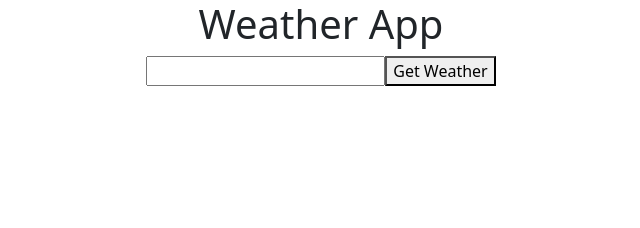
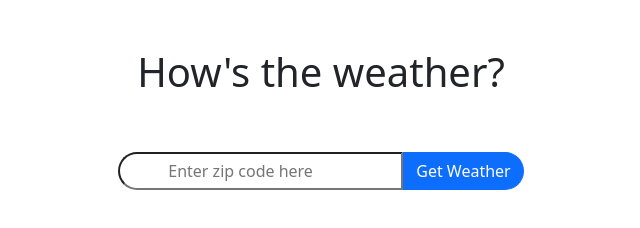
Before and after one commit to Tanner90909/weather-app, a website: page index.html in a window 1280 px wide. Shown: the whole page, without its empty margins (319-959 px from the left). Drawn offline with nearby package versions, Linux system fonts and the light colour scheme; no server answers.

Commit message:
some basic styling

```diff
--- a/index.html
+++ b/index.html
@@ -9,20 +9,20 @@
   </head>
   <body>
     <div class="container">
-        <h1 class="d-flex justify-content-center">Weather App</h1>
+        <h1 class="d-flex justify-content-center mt-5">How's the weather?</h1>
         <div class="d-flex justify-content-center">
-            <input id="zip-code-input" type="text" placeholder="">
-            <button id="get-weather">Get Weather</button>
+          <input id="zip-code-input" class="rounded-start-pill ps-5 mt-5" type="text" placeholder="Enter zip code here">
+          <button id="get-weather" class="btn btn-primary rounded-end-pill mt-5">Get Weather</button>
         </div>
         <div class="d-flex justify-content-center">
-            <p id="location"></p>
+          <p id="location" class="mt-5"></p>
         </div>
-          <div class="row">
+        <div class="row mt-5">
           <p id="kelvin" class="col-4"></p>
           <p id="fahrenheit" class="col-4"></p>
           <p id="celcius" class="col-4"></p>
         </div>
-          <div class="d-flex justify-content-center">
+        <div class="d-flex justify-content-center mt-5">
           <p id="condition"></p>
         </div>
     </div>
--- a/js/sandbox.js
+++ b/js/sandbox.js
@@ -42,7 +42,7 @@ async function accessWeather(){
     displayKelvin.textContent = Math.floor(tempKelvin) + '° Kelvin';
     displayFahrenheit.textContent = Math.floor(tempFahrenheit) + '° Fahrenheit';
     displayCelcius.textContent = Math.floor(tempCelcius) + '° Celcius';
-    displayCondition.textContent = weatherCondition;
+    displayCondition.textContent = "Condition: " + weatherCondition;
    } else {
     console.log("Data NOT successfully retrieved from API" + response.status);
    }
@@ -52,7 +52,3 @@ async function accessWeather(){
 }
 
 getWeatherButton.addEventListener('click', accessWeather);
-
-//response.data.weather
-//response.data.wind
-//response.data.main.temp
```
Lines whose indentation alone changed are shown as unchanged.
